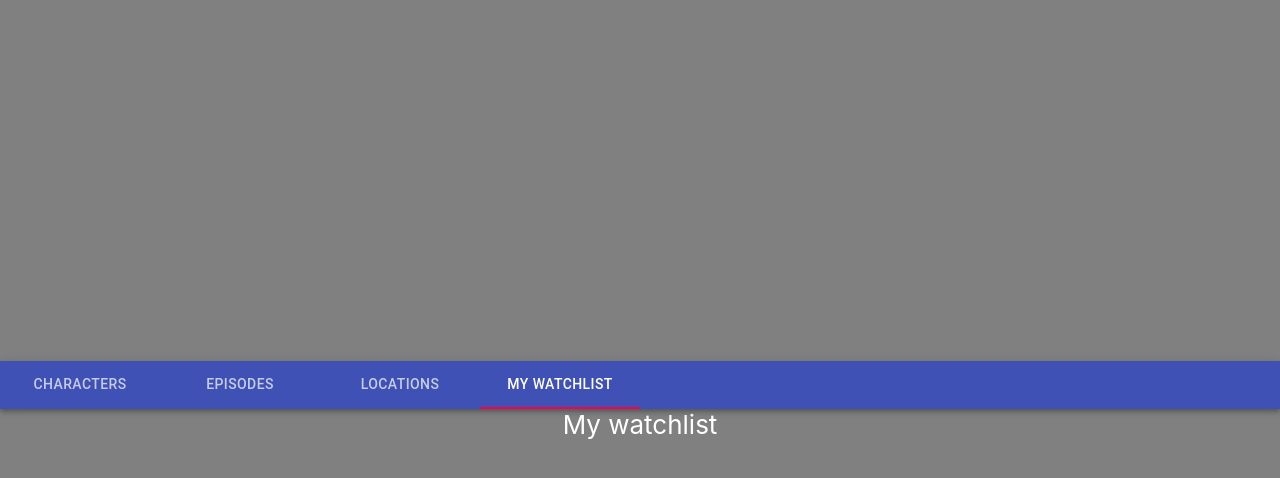
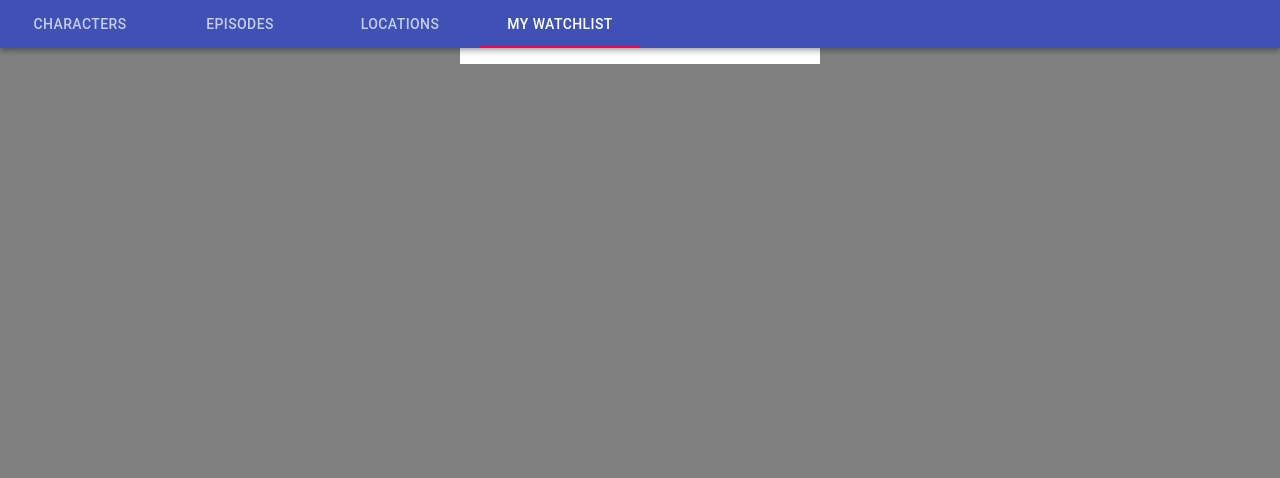
Before and after one commit to lanafiyeva/rick_and_morty_spa, a React (Create React App) app: page /watchlist in a window 1280 px wide. Shown: the top 478 px of the page. Built offline with nearby package versions, Linux system fonts and the light colour scheme.

Commit message:
Implemented save to LocalStorage. Get data from LocalStorage

```diff
--- a/package.json
+++ b/package.json
@@ -8,7 +8,7 @@
     "@material-ui/core": "^4.12.3",
     "@material-ui/data-grid": "^4.0.0-alpha.37",
     "@material-ui/icons": "^4.11.2",
-    "@mui/icons-material": "^5.0.4",
+    "@mui/icons-material": "^5.2.5",
     "@mui/material": "^5.0.4",
     "@mui/styled-engine-sc": "^5.0.3",
     "@testing-library/jest-dom": "^5.11.4",
--- a/src/App.css
+++ b/src/App.css
@@ -26,7 +26,7 @@
   display: flex;
   flex-direction: column;
   align-items: center;
-  justify-content: center;
+  justify-content: flex-start;
   font-size: calc(10px + 2vmin);
   color: white;
 }
--- a/src/App.js
+++ b/src/App.js
@@ -8,6 +8,7 @@ import TabPanel from './TabPanel'
 import Characters from './Characters'
 import Episodes from './Episodes'
 import Locations from './Locations'
+import MyWatchlist from './MyWatchlist'
 import { Route, Link, Switch, useLocation } from 'react-router-dom'
 
 function App() {
@@ -57,7 +58,9 @@ function App() {
           <Route path="/location">
             <Locations />
           </Route>
-          <Route path="/watchlist">My watchlist</Route>
+          <Route path="/watchlist">
+            <MyWatchlist />
+          </Route>
         </Switch>
       </header>
     </div>
--- a/src/Episodes/index.js
+++ b/src/Episodes/index.js
@@ -13,7 +13,11 @@ import TableRow from '@material-ui/core/TableRow'
 import Paper from '@material-ui/core/Paper'
 import PaginationControlled from '../Common/pagination'
 import Button from '@mui/material/Button'
+import { AccessAlarm, ThreeDRotation } from '@mui/icons-material'
+import FavoriteBorderIcon from '@mui/icons-material/FavoriteBorder'
+import FavoriteIcon from '@mui/icons-material/Favorite'
 import { useHistory } from 'react-router-dom'
+import { setItem } from '../utils'
 
 function Episodes() {
   const [error, setError] = useState(null)
@@ -102,6 +106,7 @@ function Episodes() {
                   <TableCell align="right">name</TableCell>
                   <TableCell align="right">air_date</TableCell>
                   <TableCell align="right">episode</TableCell>
+                  <TableCell>Add to Watchlist</TableCell>
                 </TableRow>
               </TableHead>
               <TableBody>
@@ -113,6 +118,14 @@ function Episodes() {
                     </TableCell>
                     <TableCell align="right">{item.air_date}</TableCell>
                     <TableCell align="right">{item.episode}</TableCell>
+                    <TableCell align="right">
+                      <Button
+                        variant="text"
+                        onClick={() => setItem(item.id, item.name)}
+                      >
+                        <FavoriteBorderIcon></FavoriteBorderIcon>
+                      </Button>
+                    </TableCell>
                   </TableRow>
                 ))}
               </TableBody>
--- a/src/MyWatchlist/index.js
+++ b/src/MyWatchlist/index.js
@@ -0,0 +1,51 @@
+import React, { useEffect, useState } from 'react'
+import List from '@mui/material/List'
+import ListItem from '@mui/material/ListItem'
+import ListItemButton from '@mui/material/ListItemButton'
+import ListItemIcon from '@mui/material/ListItemIcon'
+import ListItemText from '@mui/material/ListItemText'
+import Checkbox from '@mui/material/Checkbox'
+import IconButton from '@mui/material/IconButton'
+import CommentIcon from '@mui/icons-material/Comment'
+import RemoveCircleOutlineIcon from '@mui/icons-material/RemoveCircleOutline'
+import ClearIcon from '@mui/icons-material/Clear'
+import { getItems } from '../utils'
+
+export default function CheckboxList() {
+  const [checked, setChecked] = useState([0])
+  const [itemsList, setItemsList] = useState([])
+
+  useEffect(() => {
+    setItemsList(getItems())
+  }, [])
+
+  return (
+    <List
+      sx={{
+        width: '100%',
+        maxWidth: 360,
+        bgcolor: 'background.paper',
+        color: 'black',
+      }}
+    >
+      {itemsList.map((value) => {
+        const labelId = `checkbox-list-label-${value}`
+
+        return (
+          <ListItem
+            key={value.id}
+            secondaryAction={
+              <IconButton edge="end" aria-label="comments">
+                <ClearIcon />
+              </IconButton>
+            }
+            disablePadding
+          >
+            <ListItemIcon></ListItemIcon>
+            <ListItemText id={labelId} primary={value.name} />
+          </ListItem>
+        )
+      })}
+    </List>
+  )
+}
--- /dev/null
+++ b/src/utils.js
@@ -0,0 +1,14 @@
+function setItem(id, name) {
+  localStorage.setItem(id, name)
+}
+
+function getItems() {
+  let keys = Object.keys(localStorage)
+  let list = []
+  for (let key of keys) {
+    list.push({ id: key, name: localStorage.getItem(key) })
+    //console.log(`${key}: ${localStorage.getItem(key)}`)
+  }
+  return list
+}
+export { setItem, getItems }
```
Also changed, not shown: 1 other file (tests, documents, lock files or other folders).
